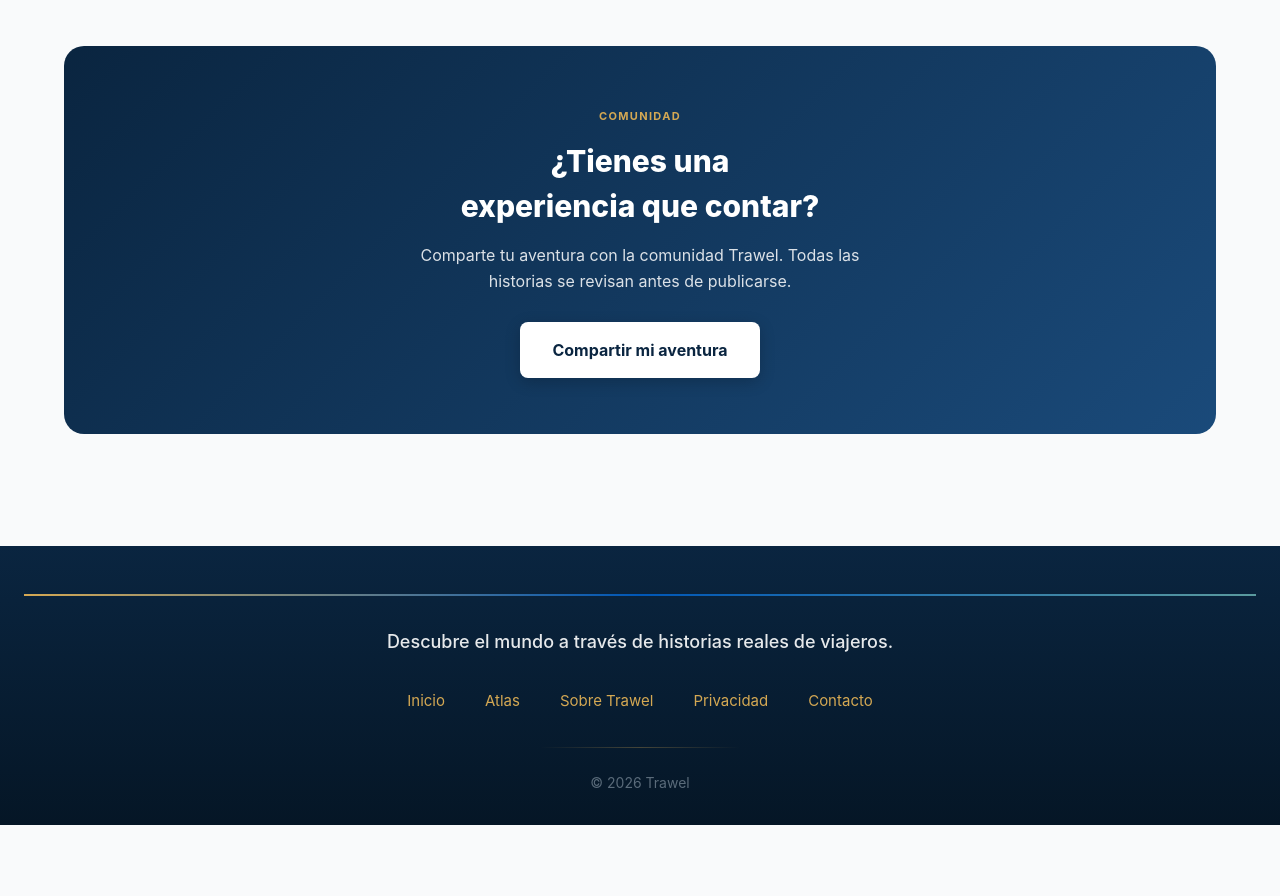
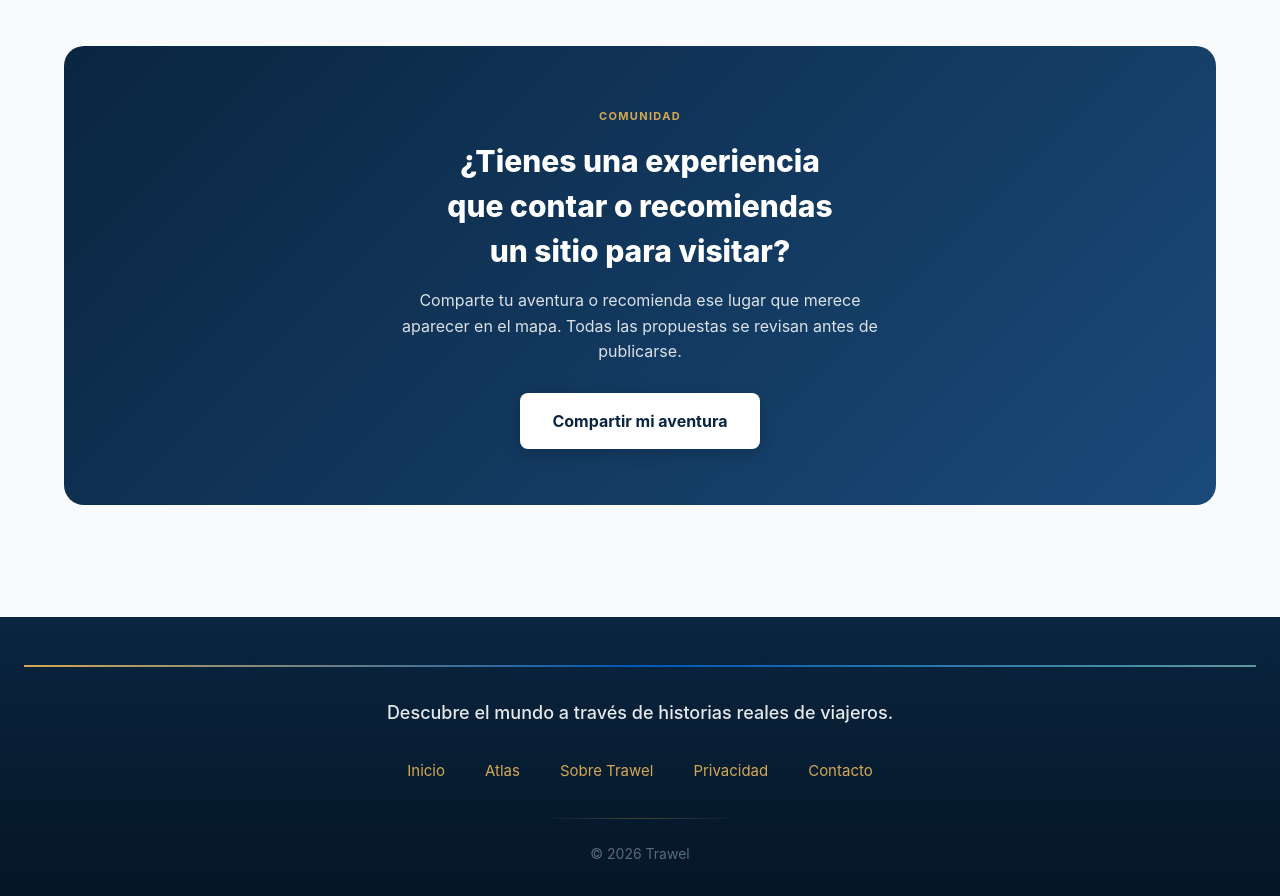
Before and after one commit to Amonfiver/trawel, a React (Vite) app: page / in a window 1280 px wide. Shown: the part 3520-4416 px from the top of the page. Before the commit the page ends 4345 px from the top, so only its background shows below. Built offline with nearby package versions, Linux system fonts and the light colour scheme; no server answers; the database is empty.

Commit message:
feat: mejorar CTA de comunidad en Home (70)

```diff
--- a/src/features/travelData/screenData/homeScreenData.service.ts
+++ b/src/features/travelData/screenData/homeScreenData.service.ts
@@ -236,9 +236,9 @@ export function getHomeScreenFallbackData(mode: ScreenExperienceMode): ResolvedH
     homePromotions: [],
     communityCta: {
       eyebrow: 'Comunidad',
-      title: '¿Tienes una experiencia que contar?',
+      title: '¿Tienes una experiencia que contar o recomiendas un sitio para visitar?',
       description:
-        'Comparte tu aventura con la comunidad Trawel. Todas las historias se revisan antes de publicarse.',
+        'Comparte tu aventura o recomienda ese lugar que merece aparecer en el mapa. Todas las propuestas se revisan antes de publicarse.',
       href: '/compartir',
       label: 'Compartir mi aventura',
     },
```
Also changed, not shown: 2 other files (tests, documents, lock files or other folders).
